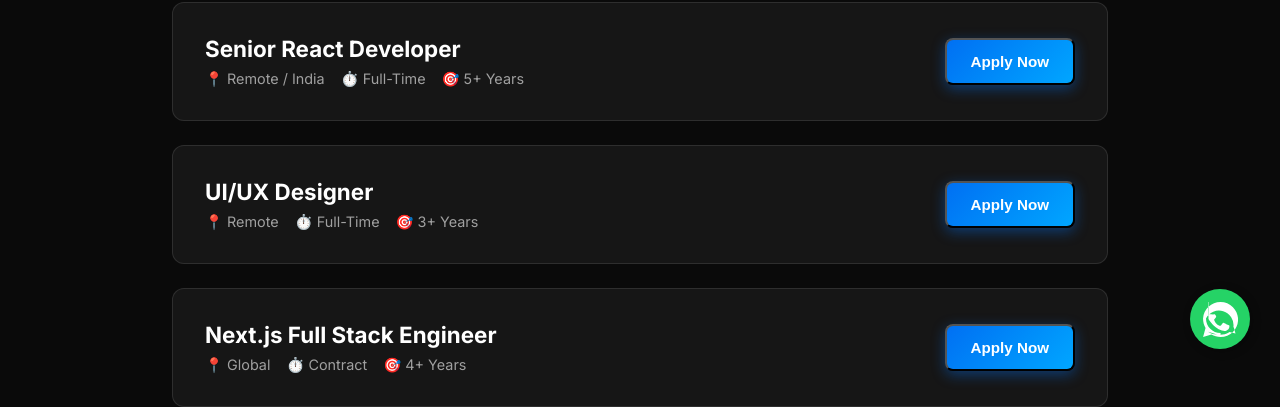
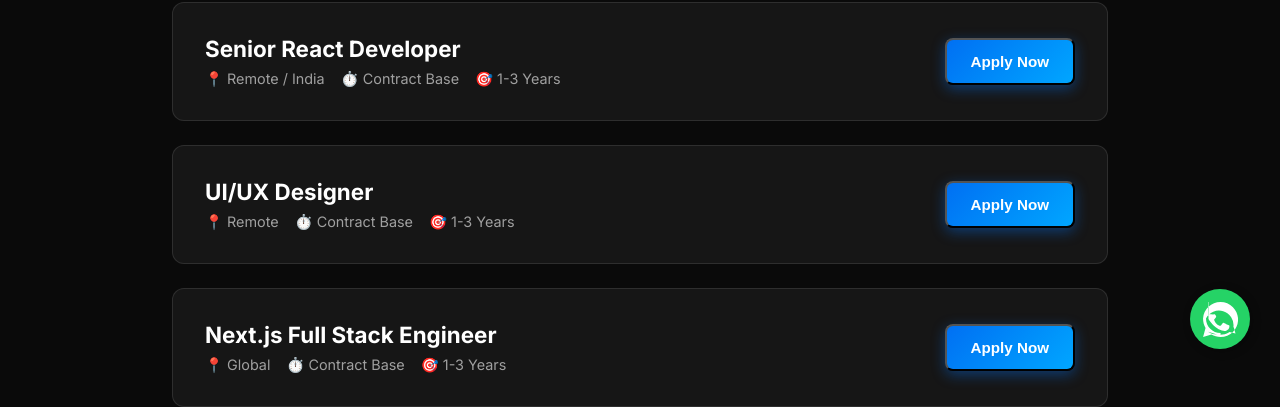
Before and after one commit to mohitsin300-ops/M, a Next.js app: page /careers in a window 1280 px wide. Shown: the part 421-828 px from the top of the page. Built offline with nearby package versions, Linux system fonts and the light colour scheme; no server answers.

Commit message:
Add files via upload

```diff
--- a/src/app/careers/page.js
+++ b/src/app/careers/page.js
@@ -5,10 +5,11 @@
 
 export default function Careers() {
     const jobs = [
-        { title: "Senior React Developer", type: "Full-Time", location: "Remote / India", exp: "5+ Years" },
-        { title: "UI/UX Designer", type: "Full-Time", location: "Remote", exp: "3+ Years" },
-        { title: "Next.js Full Stack Engineer", type: "Contract", location: "Global", exp: "4+ Years" },
-        { title: "AI/ML Engineer", type: "Full-Time", location: "Remote / India", exp: "2+ Years" }
+        { title: "Senior React Developer", type: "Contract Base", location: "Remote / India", exp: "1-3 Years" },
+        { title: "UI/UX Designer", type: "Contract Base", location: "Remote", exp: "1-3 Years" },
+        { title: "Next.js Full Stack Engineer", type: "Contract Base", location: "Global", exp: "1-3 Years" },
+        { title: "AI/ML Engineer", type: "Contract Base", location: "Remote / India", exp: "1-3 Years" },
+        { title: "Digital Marketing Executive", type: "Full-Time", location: "Remote / India", exp: "Fresher to 1 Year" }
     ];
 
     return (
```
